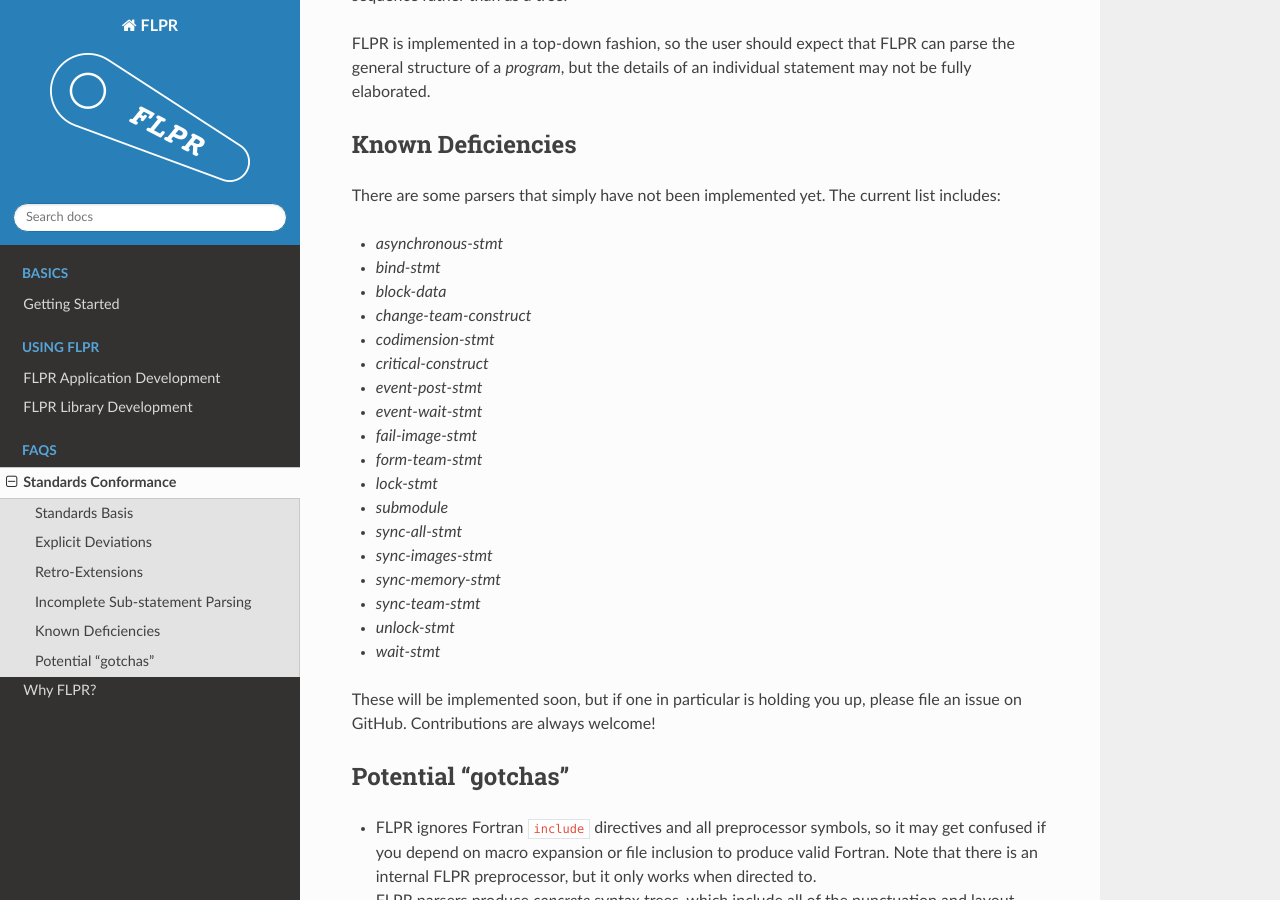
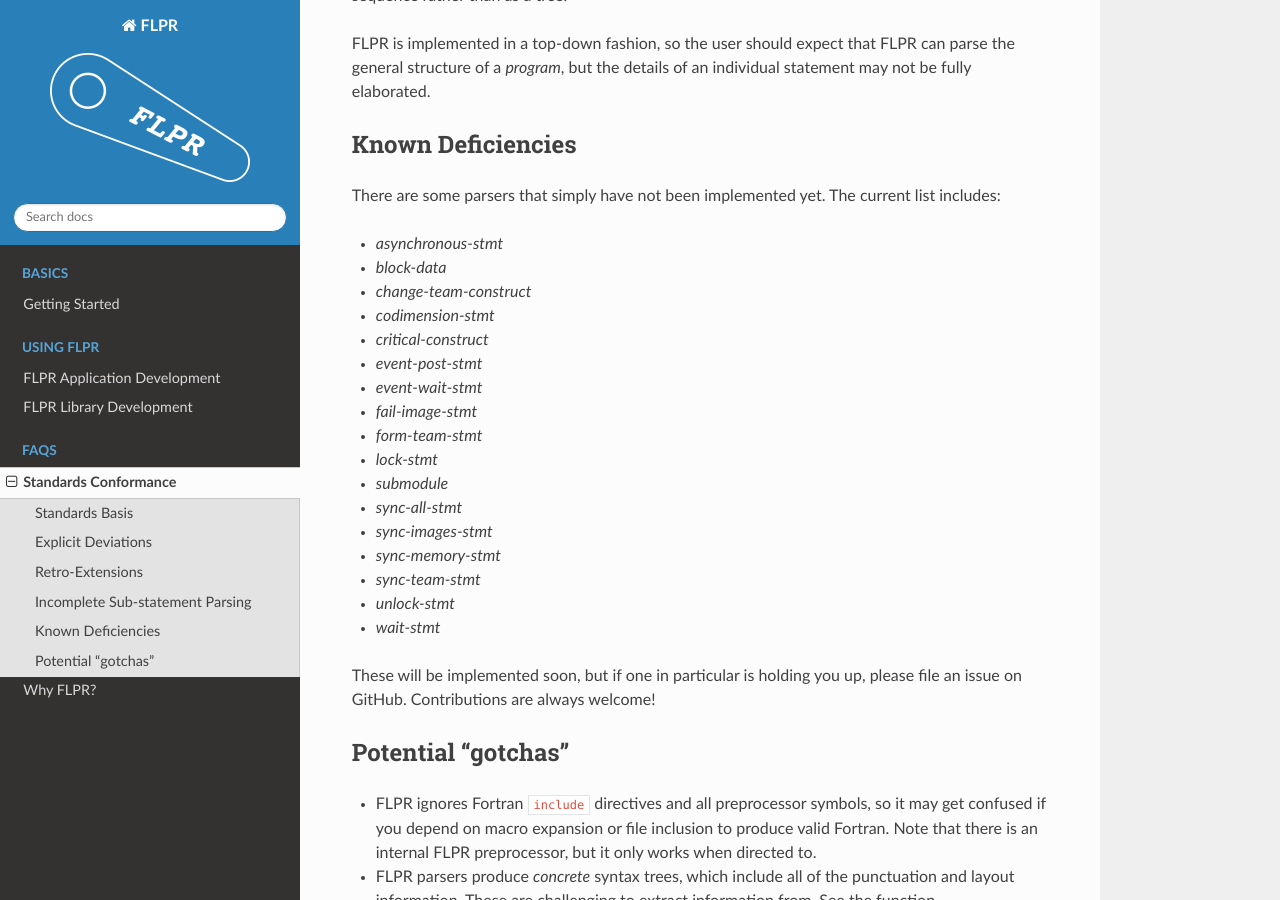
Before and after one commit to lanl/FLPR, a Sphinx documentation site: the page built from docs/sphinx/conformance.rst, in a window 1280 px wide and 900 px high, scrolled down 1241 px. Built offline with Sphinx 7.4.7 and the Read the Docs theme 2.0.0, drawn with Linux system fonts in a browser that asks for light colours.

Commit message:
Implemented bind-stmt parser, issue #14 - added bind-stmt parser - added bind_stmt test case to test_parse_stmt - updated Sphinx documentation

```diff
--- a/docs/sphinx/conformance.rst
+++ b/docs/sphinx/conformance.rst
@@ -80,7 +80,6 @@
 current list includes:
 
 * *asynchronous-stmt*
-* *bind-stmt*
 * *block-data*
 * *change-team-construct*
 * *codimension-stmt*
```
Also changed, not shown: 3 other files.
